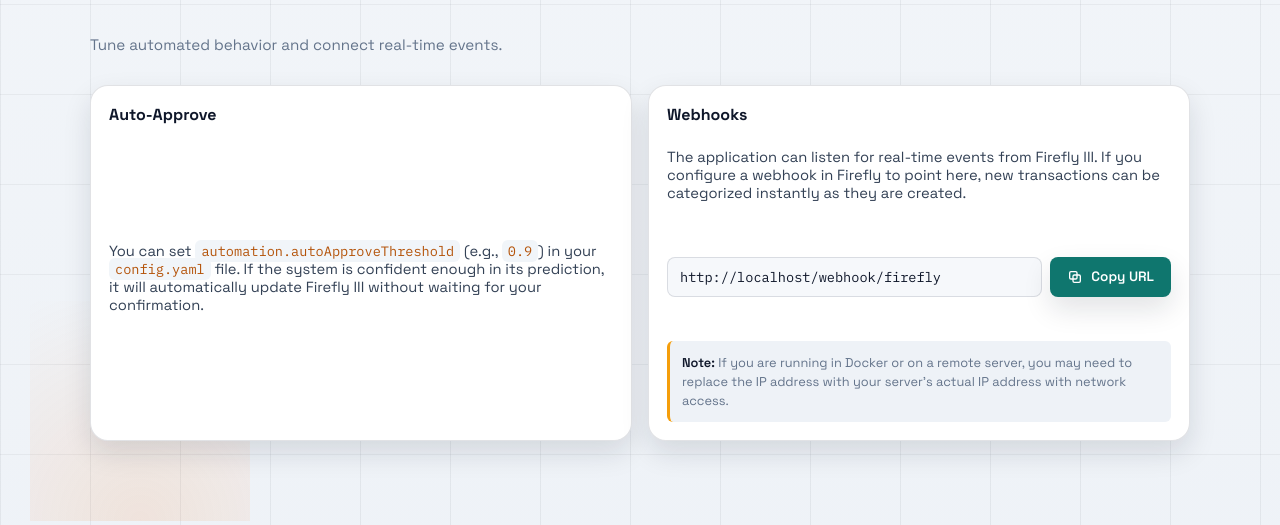
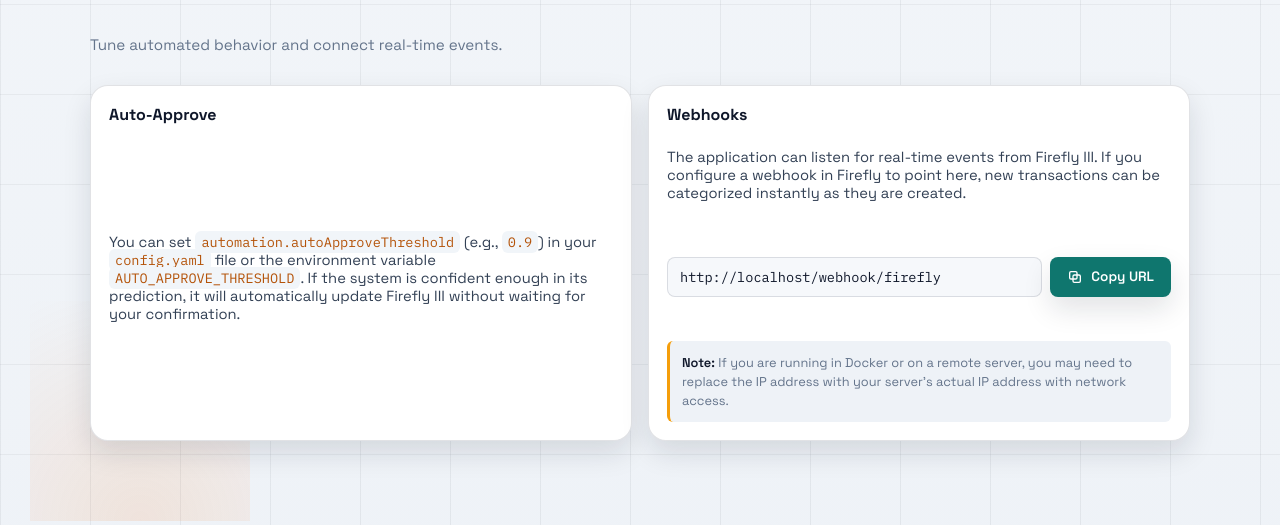
Before and after one commit to Raveen87/firefly-categorizer, a FastAPI app: page /help in a window 1280 px wide. Shown: the part 1527-2052 px from the top of the page. Run offline with FastAPI, Linux system fonts and the light colour scheme.

Commit message:
docs(help): mention env override for auto-approve
Update the setup help text to note that AUTO_APPROVE_THRESHOLD can be configured through an environment variable as well as config.yaml.

This keeps the user-facing setup guidance aligned with the config surfaces exposed by the application.

```diff
--- a/src/firefly_categorizer/web/templates/components/help/setup.html
+++ b/src/firefly_categorizer/web/templates/components/help/setup.html
@@ -23,7 +23,7 @@
             <div class="feature-title">Auto-Approve</div>
             <p class="feature-copy">
                 You can set <code>automation.autoApproveThreshold</code> (e.g., <code>0.9</code>) in your
-                <code>config.yaml</code> file.
+                <code>config.yaml</code> file or the environment variable <code>AUTO_APPROVE_THRESHOLD</code>.
                 If the system is confident enough in its prediction, it will automatically update Firefly III without
                 waiting for your confirmation.
             </p>
```
